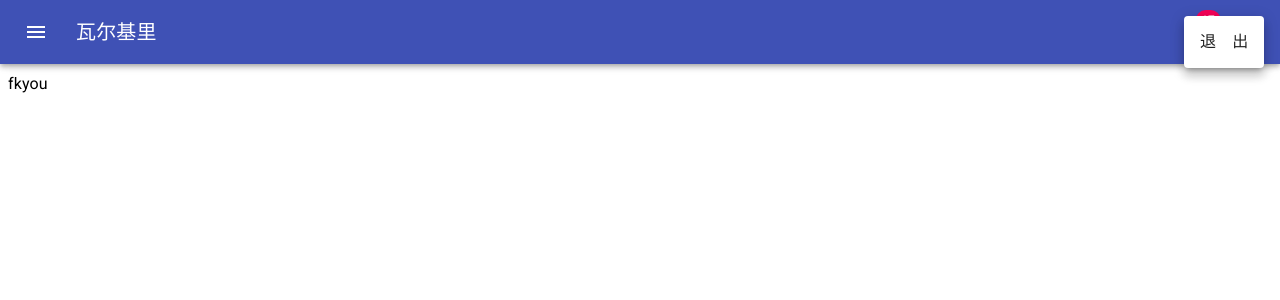
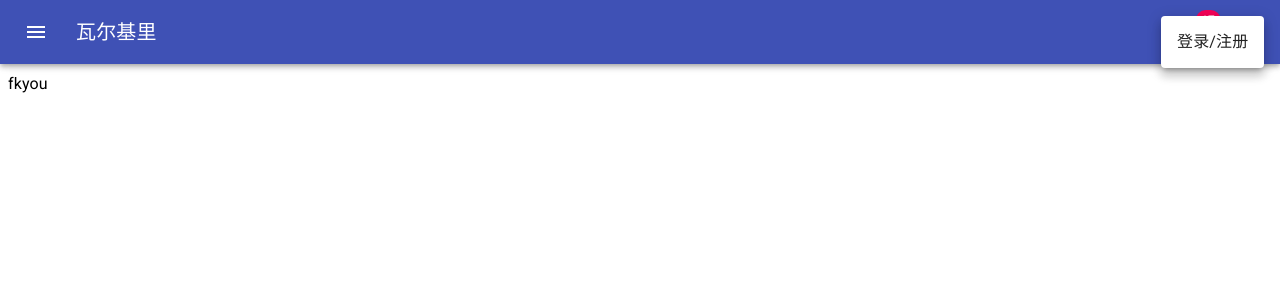
Before and after one commit to bilibili-valkyrie/bilibili-valkyrie-frontend-webpage-react, a React (Vite) app: page / in a window 1280 px wide. Both pictures are taken after a click on the button 1244 px from the left and 32 px from the top of the page. Shown: the top 300 px of the page. Built offline with nearby package versions, Linux system fonts and the light colour scheme.

Commit message:
继续处理登录逻辑

```diff
--- a/src/components/TopBar.tsx
+++ b/src/components/TopBar.tsx
@@ -6,10 +6,13 @@ import MenuItem from "@material-ui/core/MenuItem";
 import { createStyles, makeStyles, Theme } from "@material-ui/core/styles";
 import Toolbar from "@material-ui/core/Toolbar";
 import Typography from "@material-ui/core/Typography";
-import AccountCircle from "@material-ui/icons/AccountCircle";
+import { AccountCircle, AccountCircleOutlined } from "@material-ui/icons";
 import MenuIcon from "@material-ui/icons/Menu";
 import NotificationsIcon from "@material-ui/icons/Notifications";
 import React from "react";
+import { useHistory } from "react-router-dom";
+import loginout from "../api/loginout";
+import request from "../controller/request";
 
 const useStyles = makeStyles((theme: Theme) =>
   createStyles({
@@ -31,9 +34,47 @@ const useStyles = makeStyles((theme: Theme) =>
   })
 );
 
+const MenuItems = React.forwardRef(
+  (
+    props: {
+      handleMenuClose: VoidFunction;
+      token: string | null;
+      setToken: React.Dispatch<React.SetStateAction<string | null>>;
+    },
+    // eslint-disable-next-line @typescript-eslint/no-unused-vars
+    ref
+  ) => {
+    const history = useHistory();
+    React.useEffect(() => {
+      props.setToken(localStorage.getItem("userToken"));
+    }, [props]);
+    if (props.token === null)
+      return (
+        <MenuItem
+          onClick={() => {
+            history.push("/login");
+          }}
+        >
+          登录/注册
+        </MenuItem>
+      );
+    request.setToken(props.token);
+    const handleExitClick = (event: React.MouseEvent) => {
+      event.preventDefault();
+      localStorage.removeItem("userToken");
+      props.setToken(null);
+      loginout.logout();
+      request.clearToken();
+      props.handleMenuClose();
+    };
+    return <MenuItem onClick={handleExitClick}>退&emsp;出</MenuItem>;
+  }
+);
+
 const TopBar = (): JSX.Element => {
   const classes = useStyles();
   const [anchorEl, setAnchorEl] = React.useState<null | HTMLElement>(null);
+  const [token, setToken] = React.useState<string | null>(null);
 
   const isMenuOpen = Boolean(anchorEl);
 
@@ -56,7 +97,11 @@ const TopBar = (): JSX.Element => {
       open={isMenuOpen}
       onClose={handleMenuClose}
     >
-      <MenuItem onClick={handleMenuClose}>退&emsp;出</MenuItem>
+      <MenuItems
+        handleMenuClose={handleMenuClose}
+        token={token}
+        setToken={setToken}
+      />
     </Menu>
   );
 
@@ -90,7 +135,7 @@ const TopBar = (): JSX.Element => {
               onClick={handleProfileMenuOpen}
               color="inherit"
             >
-              <AccountCircle />
+              {token === null ? <AccountCircleOutlined /> : <AccountCircle />}
             </IconButton>
           </div>
         </Toolbar>
--- a/src/controller/request.ts
+++ b/src/controller/request.ts
@@ -11,6 +11,10 @@ class RequestController {
       headers: { Authorization: `bearer ${tokenToSet}` },
     };
     this.token = tokenToSet;
+  }
+
+  clearToken() {
+    this.config = { headers: {} };
   }
 
   async get(url: string) {
--- a/src/pages/LoginPage.tsx
+++ b/src/pages/LoginPage.tsx
@@ -8,6 +8,7 @@ import {
   Switch,
 } from "@material-ui/core";
 import React from "react";
+import { useHistory } from "react-router-dom";
 import loginout from "../api/loginout";
 import user from "../api/user";
 import background from "../assets/background.png";
@@ -20,6 +21,7 @@ const LoginPage = (): JSX.Element => {
   const [name, setName] = React.useState<string>("");
   const [password, setPassword] = React.useState<string>("");
   const [islogin, setIslogin] = React.useState<boolean>(false);
+  const history = useHistory();
 
   const handleLoginClick = async (
     event: React.MouseEvent<HTMLButtonElement, MouseEvent>
@@ -28,6 +30,7 @@ const LoginPage = (): JSX.Element => {
     const res = await loginout.login(username, password);
     request.setToken(res.token);
     localStorage.setItem("userToken", res.token);
+    history.push("/");
   };
 
   const handleSignUpClick = async (
```
